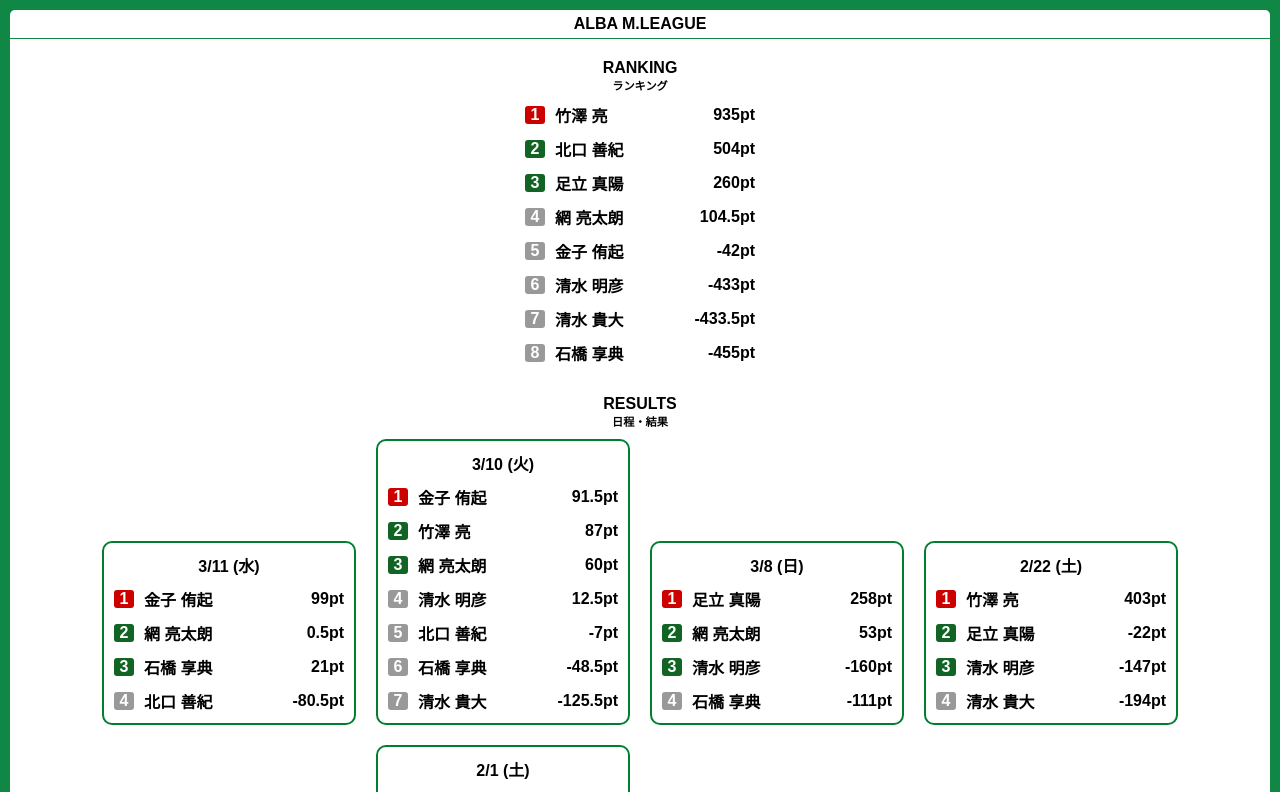
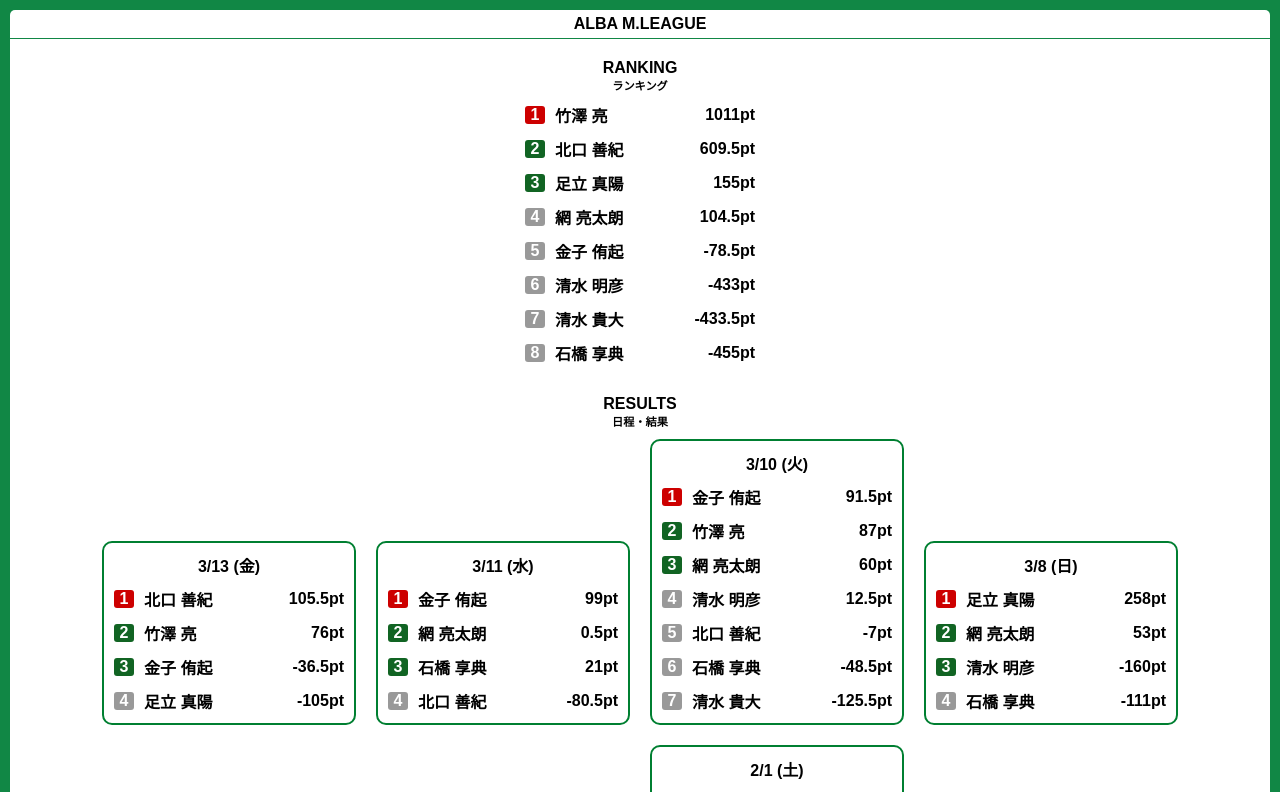
Before and after one commit to peichan/alba-mleague, an Angular app: page / in a window 1280 px wide. Shown: the top 792 px of the page. Built offline with nearby package versions, Linux system fonts and the light colour scheme.

Commit message:
add 3/13

```diff
--- a/src/app/app.component.ts
+++ b/src/app/app.component.ts
@@ -21,6 +21,12 @@ class DayResult {
 }
 
 const dayResults: DayResult[] = [
+  new DayResult("3/13 (金)", [
+    new Result("北口 善紀", 105.5),
+    new Result("竹澤 亮", 76),
+    new Result("金子 侑起", -36.5),
+    new Result("足立 真陽", -105)
+  ]),
   new DayResult("3/11 (水)", [
     new Result("金子 侑起", 99),
     new Result("網 亮太朗", 0.5),
```
